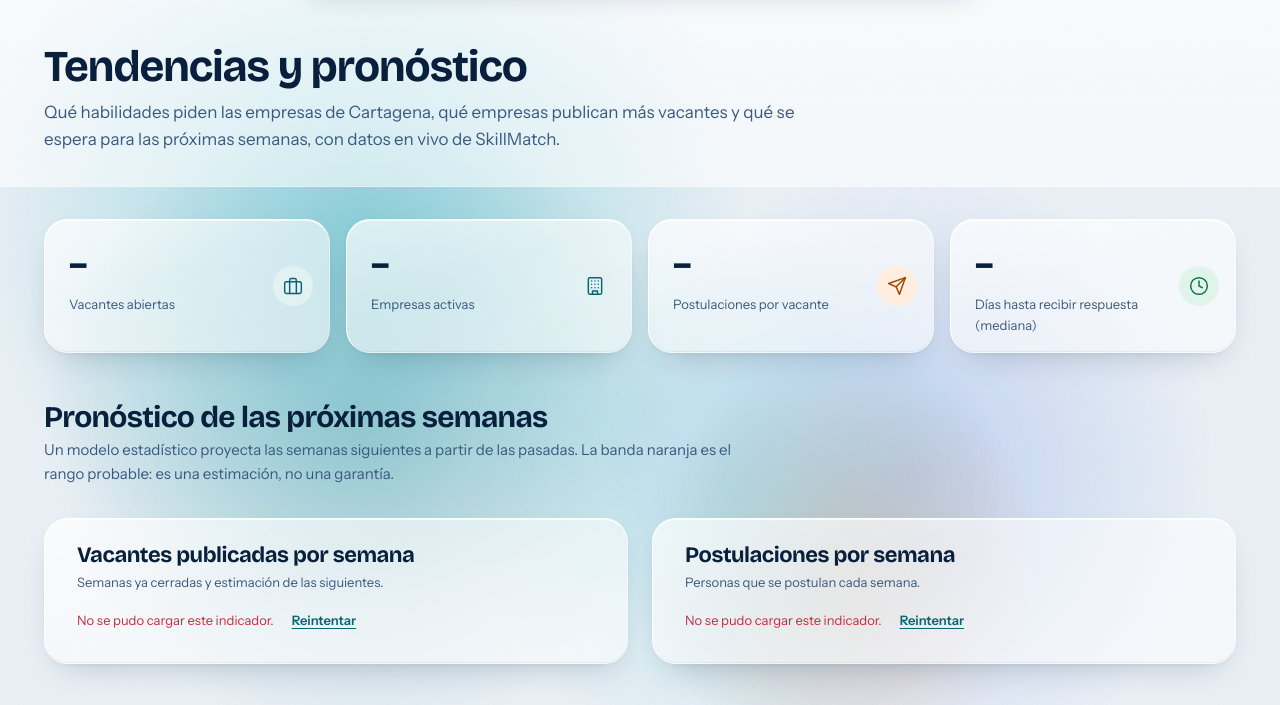
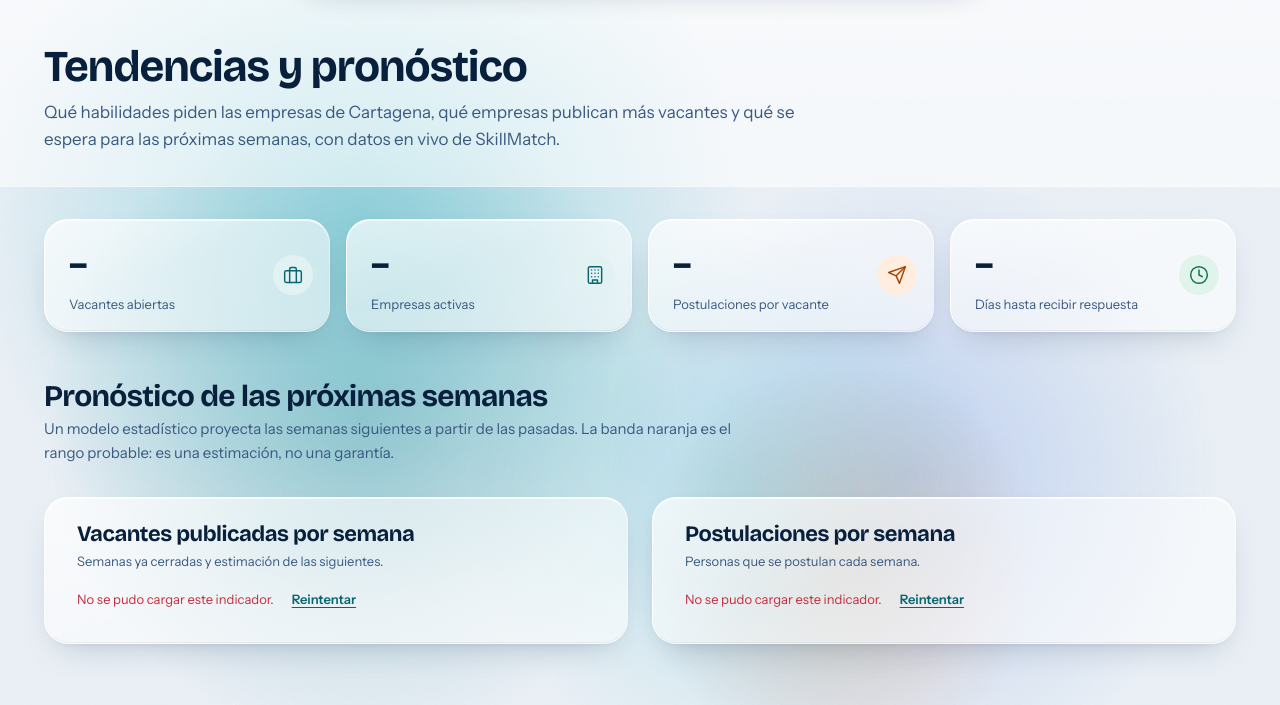
Before and after one commit to Andres3821p/skillmatch-funcionalidad-aparte, a plain HTML site: page indicadores-api/web/index.html in a window 1280 px wide. Shown: the part 82-787 px from the top of the page. Drawn offline with Linux system fonts and the light colour scheme; no server answers.

Commit message:
Textos y orden revisados, se quita la caja del metodo, habilidades que suman 100 % y revalidacion de cache

```diff
--- a/indicadores-api/web/index.html
+++ b/indicadores-api/web/index.html
@@ -64,7 +64,7 @@
                     <li><span class="cifra-icono es-mar" aria-hidden="true"><svg class="ico" viewBox="0 0 24 24"><rect x="2" y="7" width="20" height="14" rx="2"/><path d="M16 21V5a2 2 0 0 0-2-2h-4a2 2 0 0 0-2 2v16"/></svg></span><span class="ic-valor" data-cifra="vacantes_abiertas">–</span><span class="ic-nombre">Vacantes abiertas</span></li>
                     <li><span class="cifra-icono es-mar" aria-hidden="true"><svg class="ico" viewBox="0 0 24 24"><rect x="4" y="2" width="16" height="20" rx="2"/><path d="M9 22v-4h6v4"/><path d="M8 6h.01M16 6h.01M12 6h.01M12 10h.01M12 14h.01M16 10h.01M16 14h.01M8 10h.01M8 14h.01"/></svg></span><span class="ic-valor" data-cifra="empresas_activas">–</span><span class="ic-nombre">Empresas activas</span></li>
                     <li><span class="cifra-icono es-chispa" aria-hidden="true"><svg class="ico" viewBox="0 0 24 24"><path d="m22 2-7 20-4-9-9-4Z"/><path d="M22 2 11 13"/></svg></span><span class="ic-valor" data-cifra="postulaciones_por_vacante">–</span><span class="ic-nombre">Postulaciones por vacante</span></li>
-                    <li><span class="cifra-icono es-verde" id="cifraCuartaIcono" aria-hidden="true"><svg class="ico" viewBox="0 0 24 24"><circle cx="12" cy="12" r="10"/><path d="M12 6v6l4 2"/></svg></span><span class="ic-valor" data-cifra="dias_mediana_respuesta" id="cifraCuarta">–</span><span class="ic-nombre" id="cifraCuartaNombre">Días hasta recibir respuesta (mediana)</span></li>
+                    <li><span class="cifra-icono es-verde" id="cifraCuartaIcono" aria-hidden="true"><svg class="ico" viewBox="0 0 24 24"><circle cx="12" cy="12" r="10"/><path d="M12 6v6l4 2"/></svg></span><span class="ic-valor" data-cifra="dias_mediana_respuesta" id="cifraCuarta">–</span><span class="ic-nombre" id="cifraCuartaNombre">Días hasta recibir respuesta</span></li>
                 </ul>
 
                 <!-- 1. Pronóstico (lo que más interesa tras las cifras) -->
```
